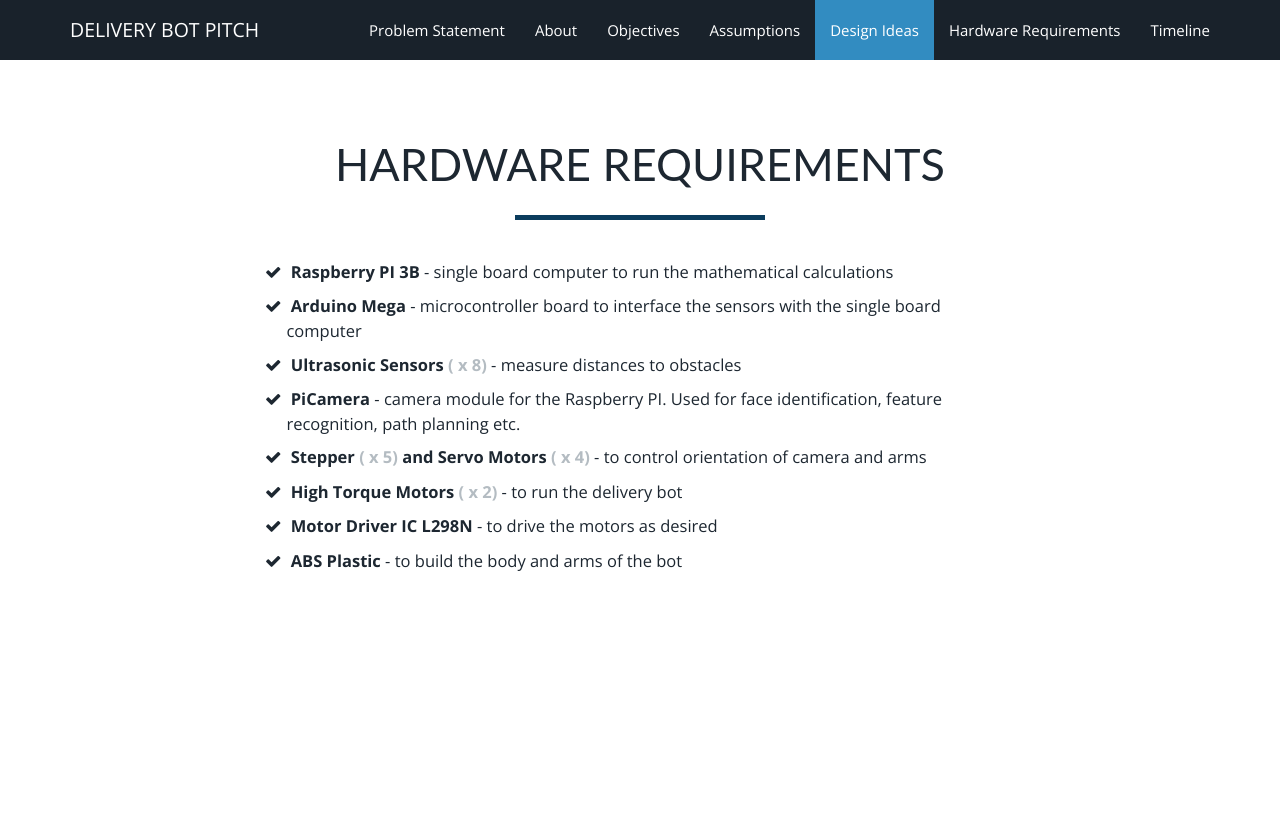
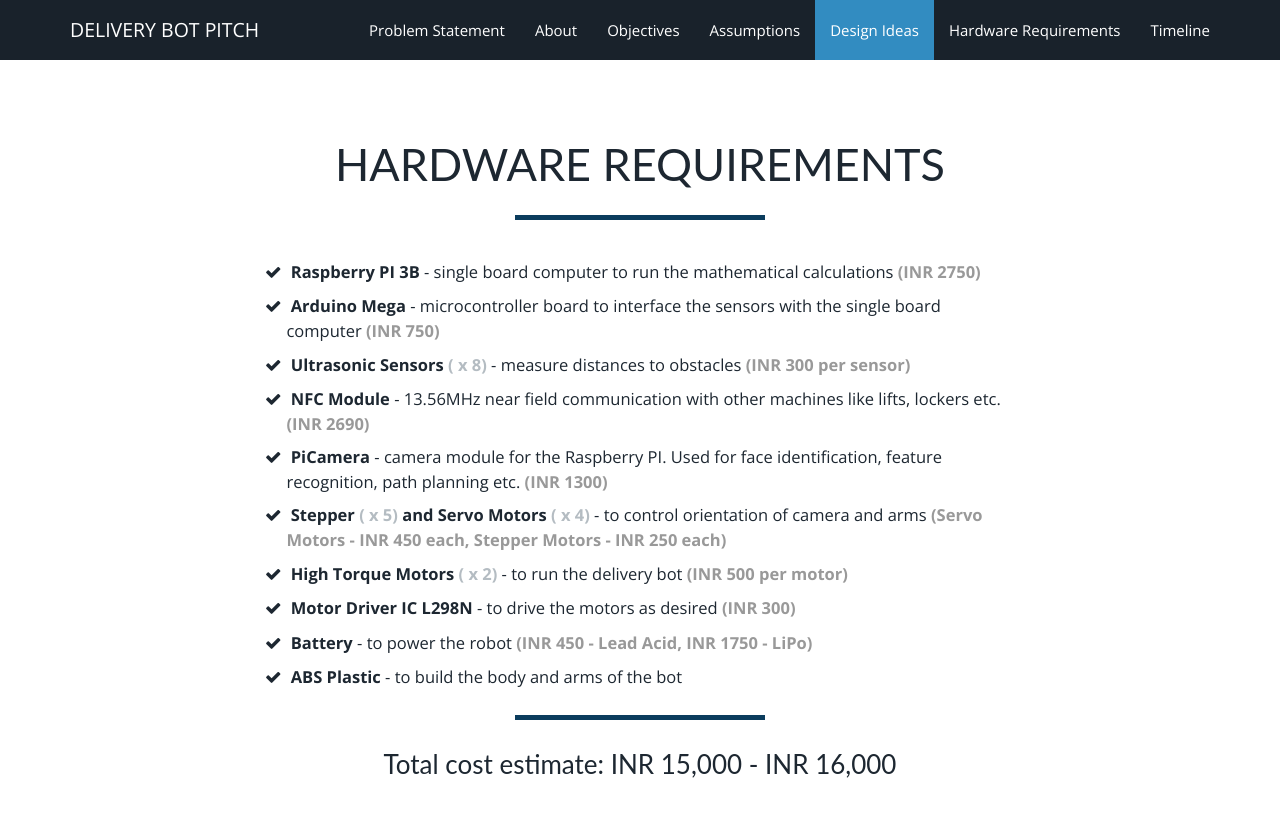
Before and after one commit to prajwaldp/delivery-robot-pitch, a Jekyll site: the page built from index.html, in a window 1280 px wide and 900 px high, scrolled down 5912 px. Shown: the top 817 px of the window. Built offline with Jekyll 4.4.1, drawn with Linux system fonts in a browser that asks for light colours.

Commit message:
modify hardware requirements

```diff
--- a/_includes/hardware_requirements.html
+++ b/_includes/hardware_requirements.html
@@ -10,30 +10,40 @@
       <div class="col-lg-8 col-lg-offset-2">
 	<ul>
 	  <li>
-	    <strong>Raspberry PI 3B</strong> - single board computer to run the mathematical calculations
+	    <strong>Raspberry PI 3B</strong> - single board computer to run the mathematical calculations <span class="text-cost">(INR 2750)</span>
 	  </li>
 	  <li>
-	    <strong>Arduino Mega</strong> - microcontroller board to interface the sensors with the single board computer
+	    <strong>Arduino Mega</strong> - microcontroller board to interface the sensors with the single board computer <span class="text-cost">(INR 750)</span>
 	  </li>
 	  <li>
-	    <strong>Ultrasonic Sensors <span class="text-muted">( x 8)</span></strong> - measure distances to obstacles
+	    <strong>Ultrasonic Sensors <span class="text-muted">( x 8)</span></strong> - measure distances to obstacles <span class="text-cost">(INR 300 per sensor)</span>
 	  </li>
 	  <li>
-	    <strong>PiCamera</strong> - camera module for the Raspberry PI. Used for face identification, feature recognition, path planning etc.
+	    <strong>NFC Module</strong> - 13.56MHz near field communication with other machines like lifts, lockers etc. <span class="text-cost">(INR 2690)</span>
 	  </li>
 	  <li>
-	    <strong>Stepper <span class="text-muted">( x 5)</span> and Servo Motors <span class="text-muted">( x 4)</span></strong> - to control orientation of camera and arms
+	    <strong>PiCamera</strong> - camera module for the Raspberry PI. Used for face identification, feature recognition, path planning etc. <span class="text-cost">(INR 1300)</span>
 	  </li>
 	  <li>
-	    <strong>High Torque Motors <span class="text-muted">( x 2)</span></strong> - to run the delivery bot
+	    <strong>Stepper <span class="text-muted">( x 5)</span> and Servo Motors <span class="text-muted">( x 4)</span></strong> - to control orientation of camera and arms <span class="text-cost">(Servo Motors - INR 450 each, Stepper Motors - INR 250 each)</span>
 	  </li>
 	  <li>
-	    <strong>Motor Driver IC L298N</strong> - to drive the motors as desired
+	    <strong>High Torque Motors <span class="text-muted">( x 2)</span></strong> - to run the delivery bot <span class="text-cost">(INR 500 per motor)</span>
+	  </li>
+	  <li>
+	    <strong>Motor Driver IC L298N</strong> - to drive the motors as desired <span class="text-cost">(INR 300)</span>
+	  </li>
+	  <li>
+	    <strong>Battery</strong> - to power the robot <span class="text-cost">(INR 450 - Lead Acid, INR 1750 - LiPo)</span>
 	  </li>
 	  <li>
 	    <strong>ABS Plastic</strong> - to build the body and arms of the bot
 	  </li>
 	</ul>
+
+	<hr class="star-primary">
+
+	<h3 class="text-center">Total cost estimate: INR 15,000 - INR 16,000</h3>
       </div>
     </div>
   </div>
--- a/css/main.scss
+++ b/css/main.scss
@@ -450,3 +450,8 @@ footer {
     border-radius: 2px;
     box-shadow: 1px 1px 1px darken($color_shark_approx, 5%);
 }
+
+.text-cost {
+    color: darken($color_celeste_approx, 20%);
+    font-weight: bold;
+}
```
